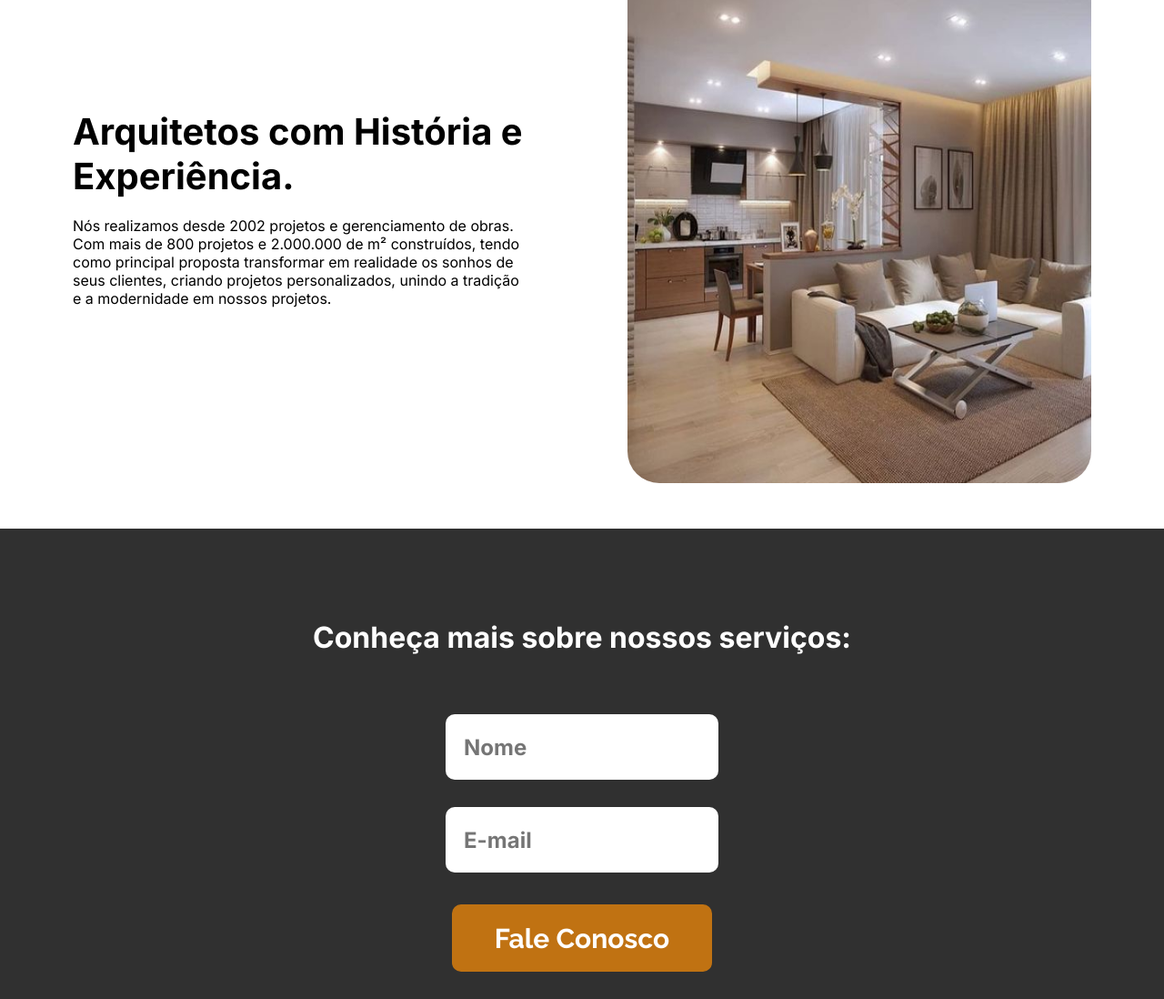
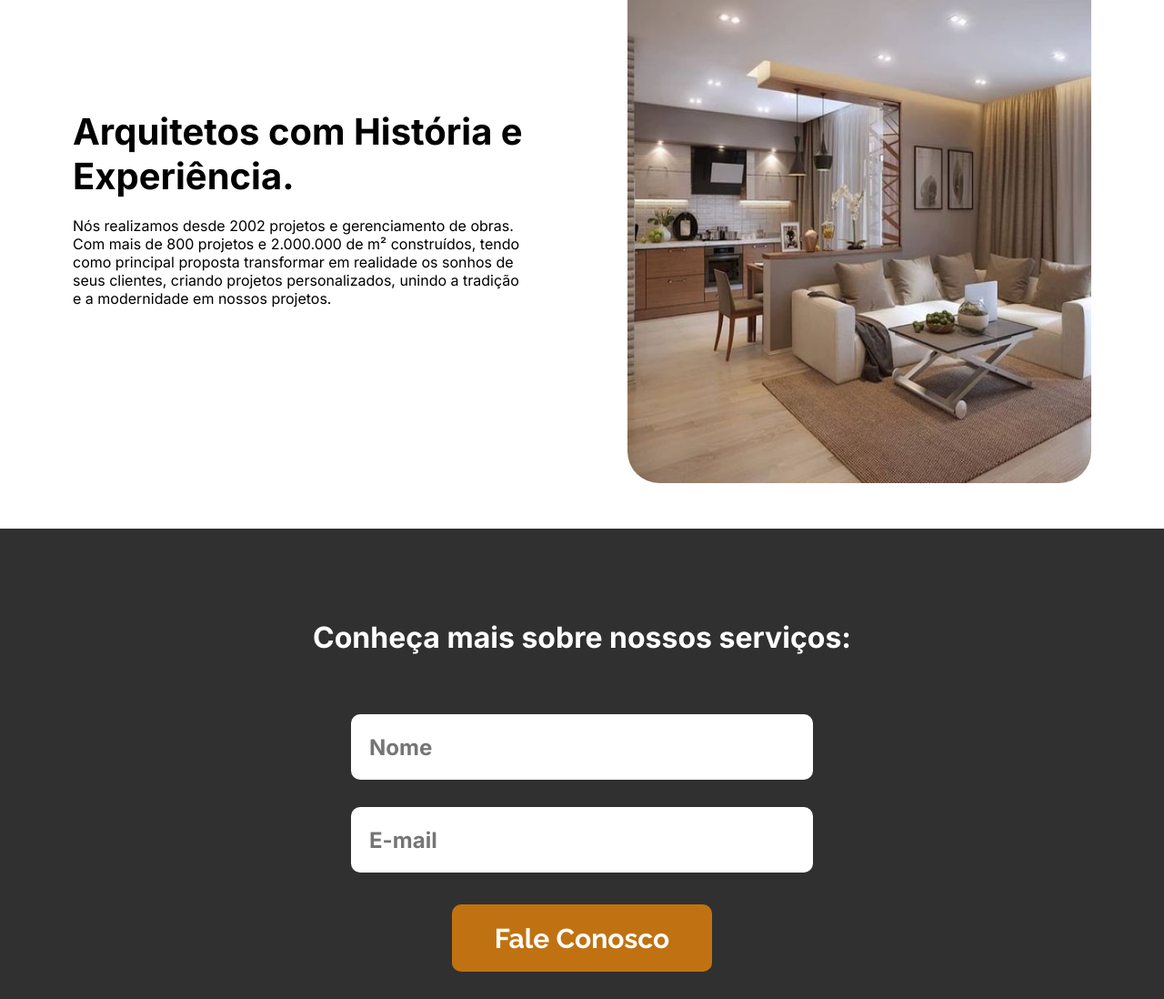
Before and after one commit to HugoZAuad/Desafio-LP-ARQ, a plain HTML site: page Index.html in a window 1280 px wide. Shown: the part 718-1816 px from the top of the page at 91% size. Drawn offline with Linux system fonts and the light colour scheme.

Commit message:
Nova versao

```diff
--- a/style.css
+++ b/style.css
@@ -97,7 +97,7 @@ input {
     font-size: 24px;
     border: 0;
     border-radius: 10px;
-    width: 300px;
+    width: 508px;
     height: 72px;
     padding-left: 20px;
     margin: 15px 0; /* Margem vertical para espaçamento */
```
